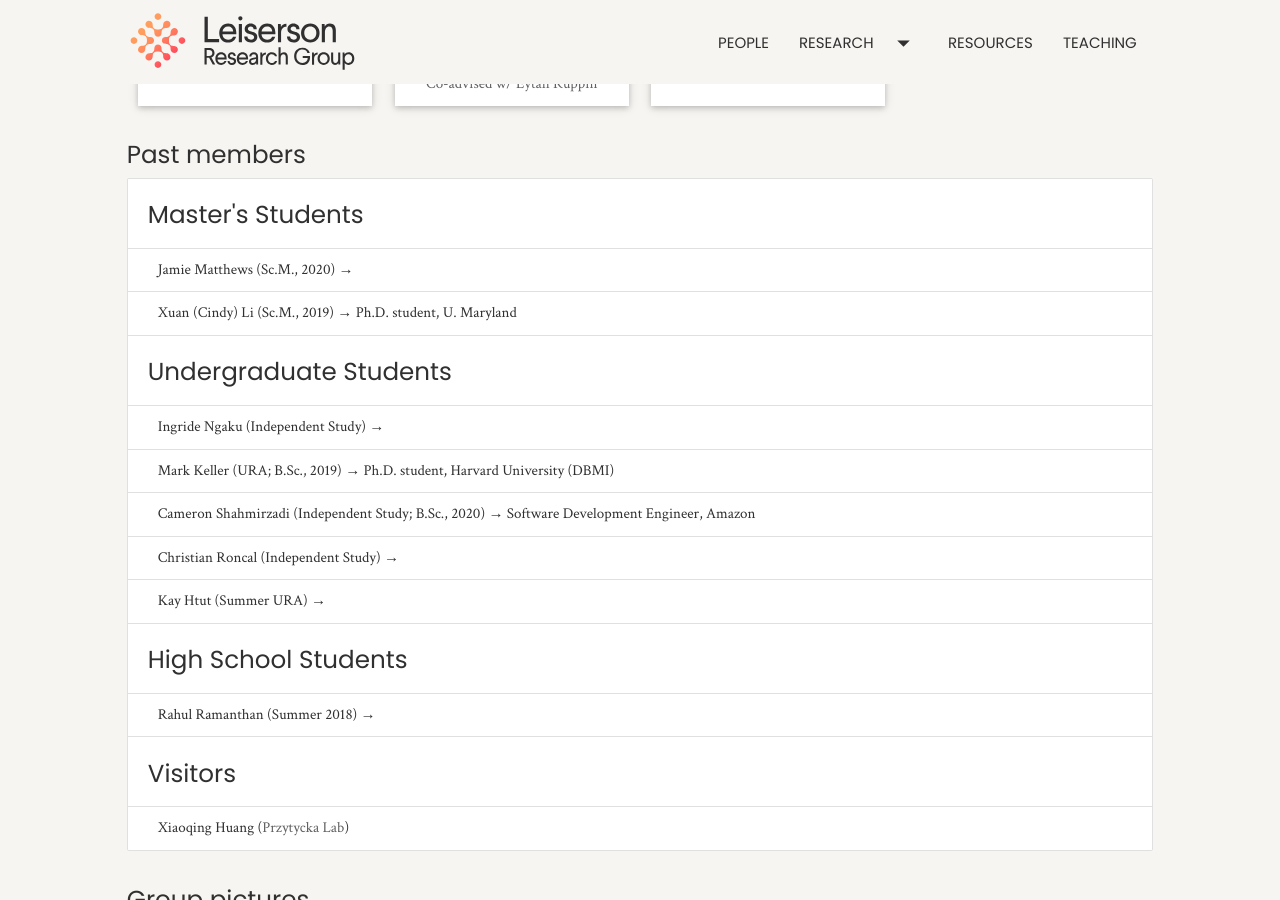
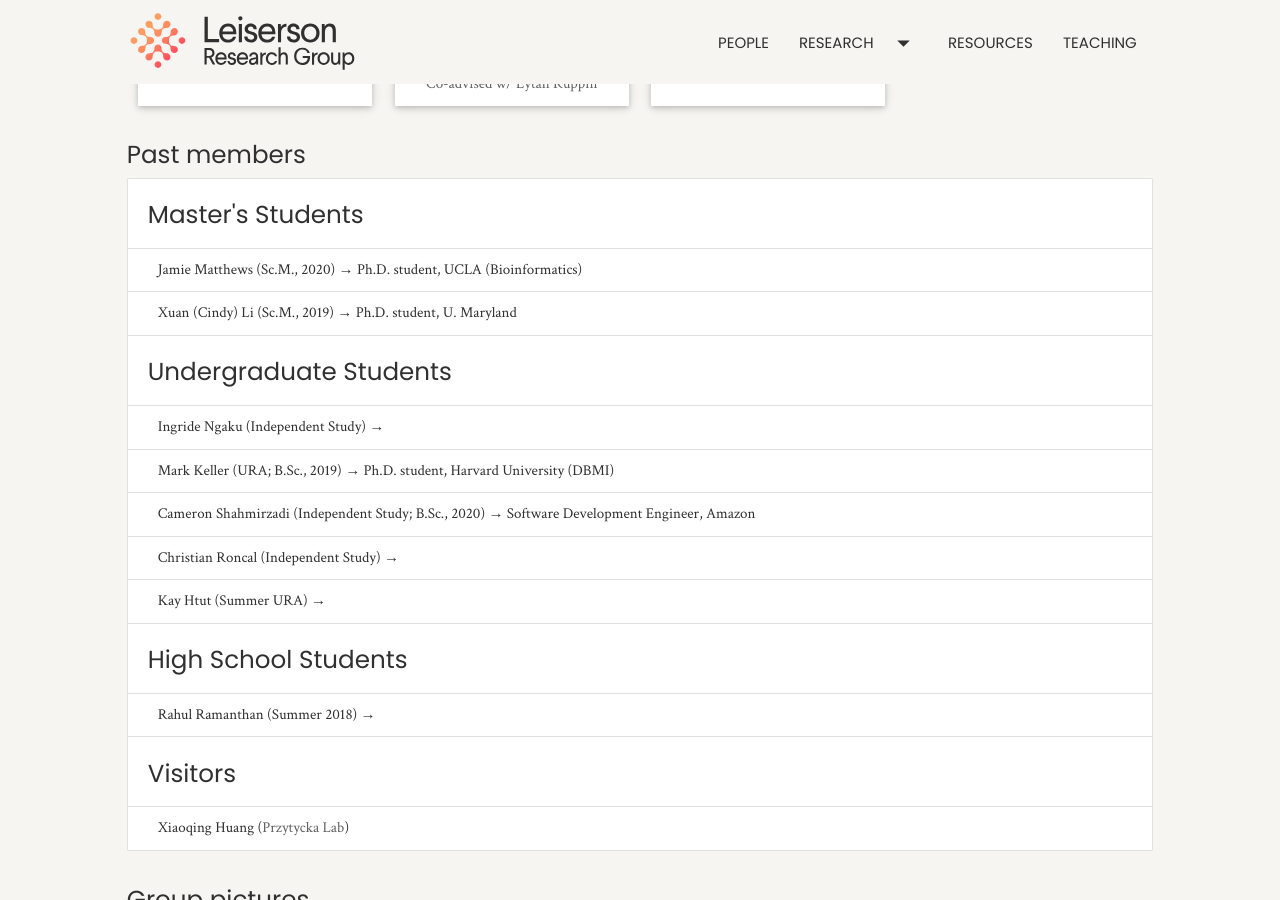
Before and after one commit to lrgr/lrgr.github.io, a Jekyll site: the page built from people/index.html, in a window 1280 px wide and 900 px high, scrolled down 692 px. Built offline with Jekyll 4.4.1, drawn with Linux system fonts in a browser that asks for light colours; nearby versions of some CDN libraries.

Commit message:
add Jamie

```diff
--- a/people/index.html
+++ b/people/index.html
@@ -108,7 +108,7 @@ top_navbar: true
     <ul class="collection with-header">
       <li class="collection-header"><h5>Master's Students</h5></li>
       <li class="collection-item">
-        Jamie Matthews (Sc.M., 2020) &rarr;
+        Jamie Matthews (Sc.M., 2020) &rarr; Ph.D. student, UCLA (Bioinformatics)
       </li>
       <li class="collection-item">
         Xuan (Cindy) Li (Sc.M., 2019) &rarr; Ph.D. student, U. Maryland
```
